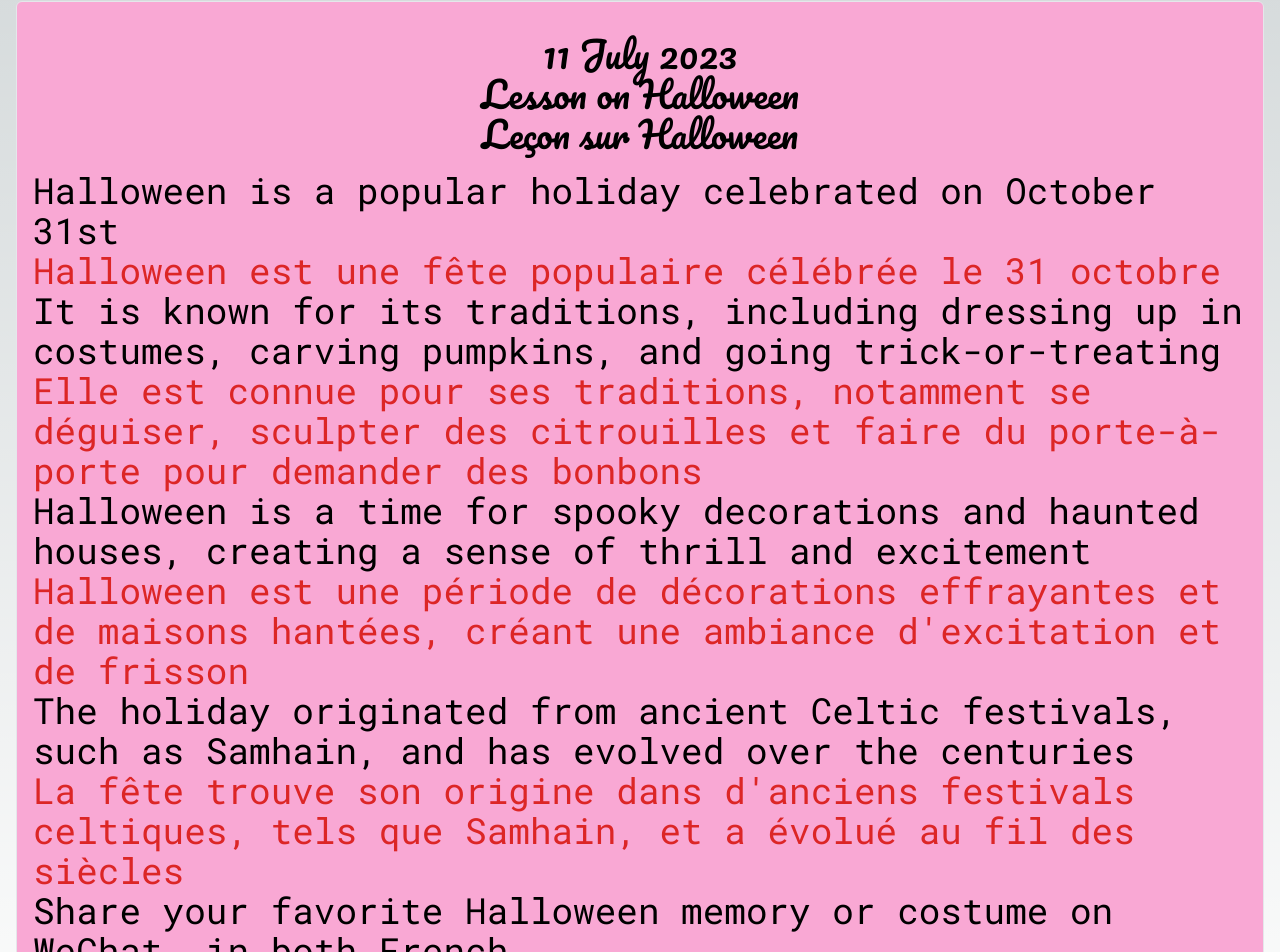
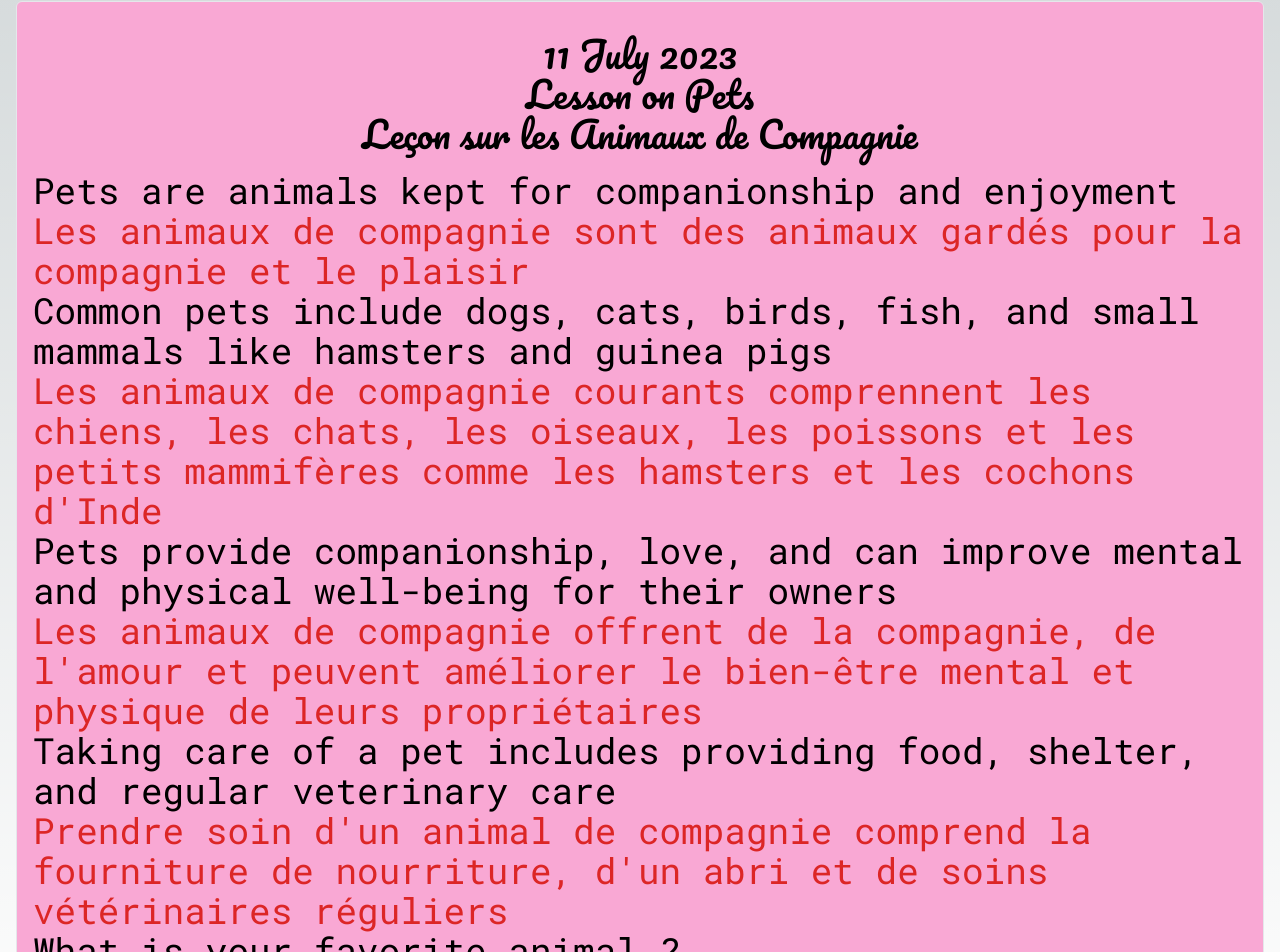
Before and after one commit to Trioud/French-Journey, a Next.js app: page /french in a window 1280 px wide. Shown: the part 15-967 px from the top of the page. Built offline with nearby package versions, Linux system fonts and the light colour scheme.

Commit message:
feat: 11-02-2023

```diff
--- a/components/CalendarDates.tsx
+++ b/components/CalendarDates.tsx
@@ -25,6 +25,12 @@ const CalendarDates = ({
     ) {
       overflowDates.push(<div />)
     }
+    if (
+      !(
+        date.getDate() === item.dayofMonthNbr &&
+        date.getMonth() === item.currentDate.getMonth()
+      )
+    )
       overflowDates.push(
         <div className="bg-zinc-50 border border-black w-[43px] h-[62px] flex flex-col justify-around items-center text-gray-950 text-2xl relative">
           {date.getDate() === item.dayofMonthNbr &&
@@ -34,6 +40,22 @@ const CalendarDates = ({
           <div>{item.dayofMonthNbr}</div>
           <div className="text-lg">{item.icon}</div>
         </div>,
+      )
+    else
+      overflowDates.push(
+        <Link
+          href={'french'}
+          className="bg-zinc-50 border border-black w-[43px] h-[62px] flex flex-col justify-around items-center text-gray-950 text-2xl relative"
+        >
+          <div className="bg-zinc-50 border border-black w-[43px] h-[62px] flex flex-col justify-around items-center text-gray-950 text-2xl relative">
+            {date.getDate() === item.dayofMonthNbr &&
+              date.getMonth() === item.currentDate.getMonth() && (
+                <div className="absolute top-[-10px] w-20 h-20 border-2 border-red-500 rounded-full z-10" />
+              )}
+            <div>{item.dayofMonthNbr}</div>
+            <div className="text-lg">{item.icon}</div>
+          </div>
+        </Link>,
       )
     return overflowDates.map((item, key) => {
       return item
--- a/data/dates.json
+++ b/data/dates.json
@@ -327,10 +327,10 @@
     "28": "📞💓",
     "29": "📞💓",
     "30": "📞💓",
-    "31": ""
+    "31": "📞💓"
   },
   "November": {
-    "1": "",
+    "1": "📞🌶️",
     "2": "",
     "3": "",
     "4": "",
--- a/src/app/french/page.tsx
+++ b/src/app/french/page.tsx
@@ -1,4 +1,4 @@
-const FrenchHalloweenLesson = () => {
+const FrenchPetsLesson = () => {
   const currentDate = new Date()
   const currentMonth = currentDate.toLocaleString('default', { month: 'long' })
   const currentDay = currentDate.getDate()
@@ -9,29 +9,29 @@ const FrenchHalloweenLesson = () => {
       <div className="p-4 border rounded-md w-full bg-pink-300">
         <div className="text-center p-4 font-sans">
           <h1>{currentDay + ' ' + currentMonth + ' ' + currentYear}</h1>
-          <h2>{`Lesson on Halloween`}</h2>
-          <h2>{`Leçon sur Halloween`}</h2>
+          <h2>{`Lesson on Pets`}</h2>
+          <h2>{`Leçon sur les Animaux de Compagnie`}</h2>
         </div>
         <div className="font-mono">
-          <div className="text-white-300">{`Halloween is a popular holiday celebrated on October 31st`}</div>
-          <div className="text-red-600">{`Halloween est une fête populaire célébrée le 31 octobre`}</div>
+          <div className="text-white-300">{`Pets are animals kept for companionship and enjoyment`}</div>
+          <div className="text-red-600">{`Les animaux de compagnie sont des animaux gardés pour la compagnie et le plaisir`}</div>
 
-          <div className="text-white-300">{`It is known for its traditions, including dressing up in costumes, carving pumpkins, and going trick-or-treating`}</div>
-          <div className="text-red-600">{`Elle est connue pour ses traditions, notamment se déguiser, sculpter des citrouilles et faire du porte-à-porte pour demander des bonbons`}</div>
+          <div className="text-white-300">{`Common pets include dogs, cats, birds, fish, and small mammals like hamsters and guinea pigs`}</div>
+          <div className="text-red-600">{`Les animaux de compagnie courants comprennent les chiens, les chats, les oiseaux, les poissons et les petits mammifères comme les hamsters et les cochons d'Inde`}</div>
 
-          <div className="text-white-300">{`Halloween is a time for spooky decorations and haunted houses, creating a sense of thrill and excitement`}</div>
-          <div className="text-red-600">{`Halloween est une période de décorations effrayantes et de maisons hantées, créant une ambiance d'excitation et de frisson`}</div>
+          <div className="text-white-300">{`Pets provide companionship, love, and can improve mental and physical well-being for their owners`}</div>
+          <div className="text-red-600">{`Les animaux de compagnie offrent de la compagnie, de l'amour et peuvent améliorer le bien-être mental et physique de leurs propriétaires`}</div>
 
-          <div className="text-white-300">{`The holiday originated from ancient Celtic festivals, such as Samhain, and has evolved over the centuries`}</div>
-          <div className="text-red-600">{`La fête trouve son origine dans d'anciens festivals celtiques, tels que Samhain, et a évolué au fil des siècles`}</div>
+          <div className="text-white-300">{`Taking care of a pet includes providing food, shelter, and regular veterinary care`}</div>
+          <div className="text-red-600">{`Prendre soin d'un animal de compagnie comprend la fourniture de nourriture, d'un abri et de soins vétérinaires réguliers`}</div>
 
-          <div className="text-white-300">{`Share your favorite Halloween memory or costume on WeChat, in both French`}</div>
-          <div className="text-red-600">{`Partagez votre meilleur souvenir d'Halloween ou votre costume sur WeChat, en français`}</div>
-          <audio controls src={'/31-10-2023.m4a'}></audio>
+          <div className="text-white-300">{`What is your favorite animal ?`}</div>
+          <div className="text-red-600">{`Quel est votre animal préféré ?`}</div>
+          <audio controls src={'/11-02-2023.m4a'}></audio>
         </div>
       </div>
     </div>
   )
 }
 
-export default FrenchHalloweenLesson
+export default FrenchPetsLesson
```
Also changed, not shown: 1 other file (tests, documents, lock files or other folders). Lines whose indentation alone changed are shown as unchanged.
